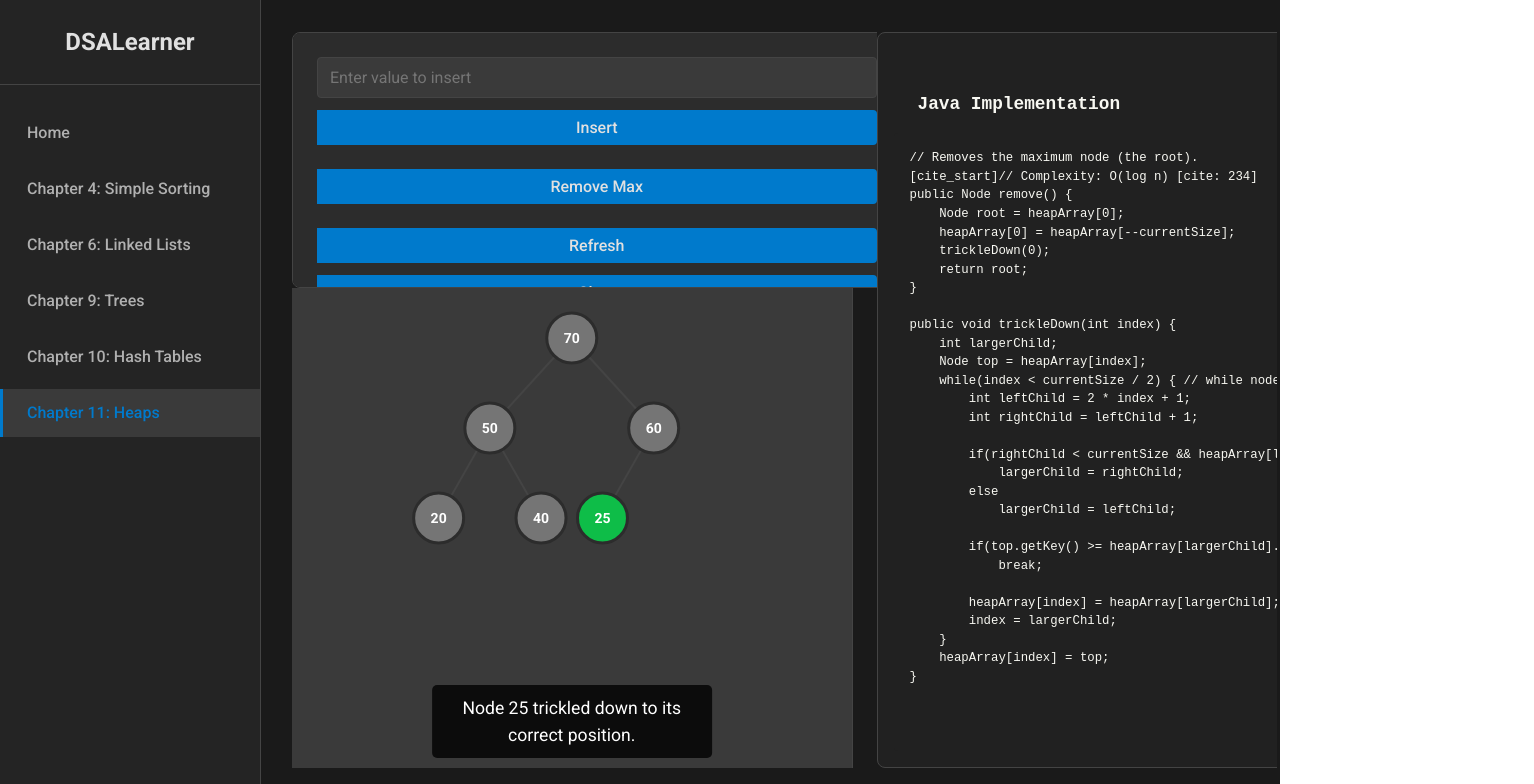
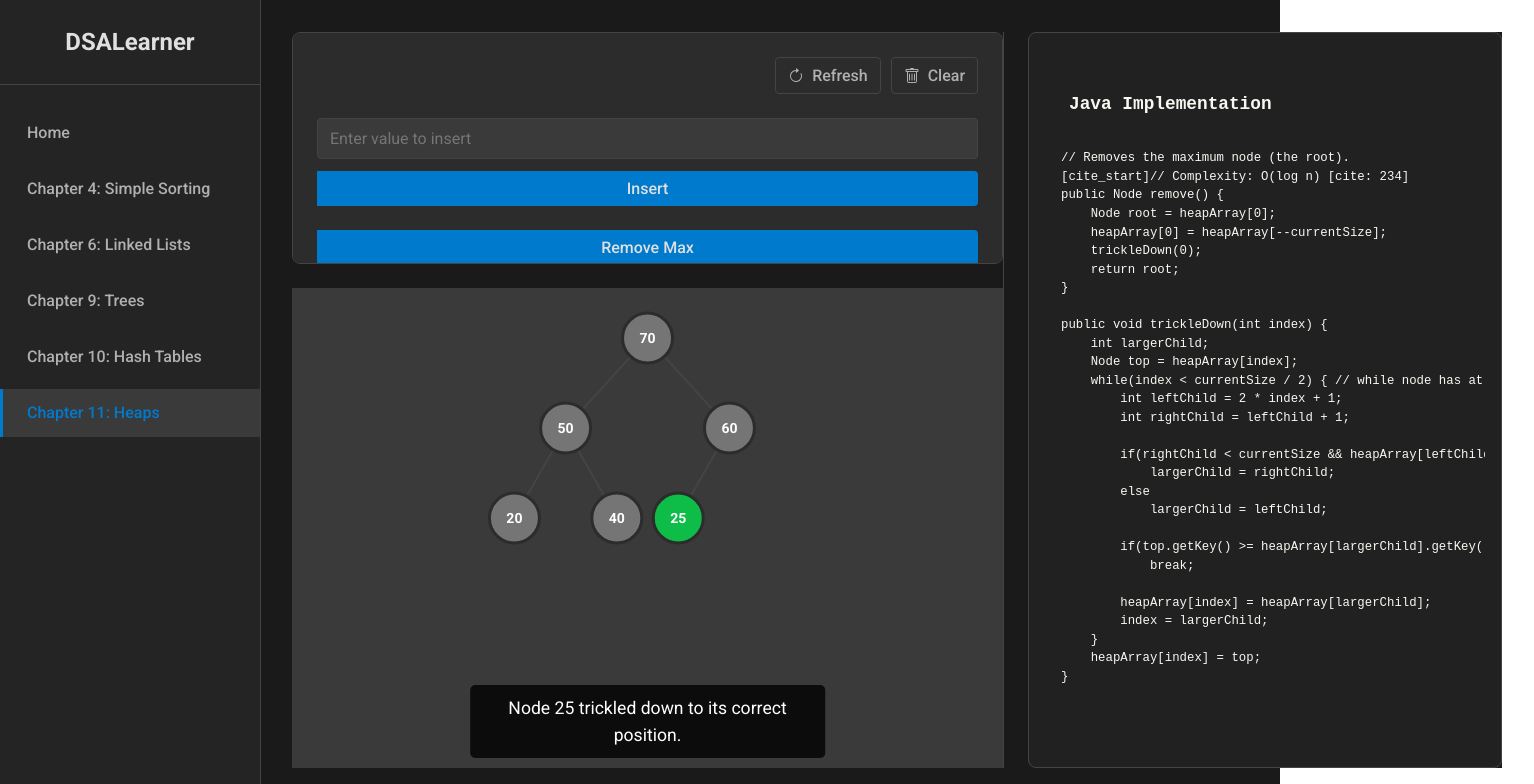
Before and after one commit to thomaskim09/DSALearner, a React (Vite) app: page /heap in a window 1280 px wide. Both pictures are taken after a click on the button "Remove Max". Shown: the top 784 px of the page, 1534 px wide, since content can reach past the window. Built offline with nearby package versions, Linux system fonts and the light colour scheme.

Commit message:
Refine heaps

```diff
--- a/src/App.css
+++ b/src/App.css
@@ -87,6 +87,31 @@ body {
     gap: 1.5rem;
 }
 
+.controls-and-visualizer,
+.code-display-container {
+    min-width: 0; /* Prevents flex items from overflowing their container */
+    display: flex;
+}
+
+.controls-and-visualizer {
+    flex-direction: column;
+    gap: 1.5rem; /* Adds space between controls and visualizer */
+    flex: 2; /* Default size ratio */
+}
+
+.code-display-container {
+   flex: 1; /* Default size ratio */
+}
+
+/* Overrides for pages that need more visualizer space */
+.controls-and-visualizer.large-visualizer {
+    flex: 3;
+}
+.code-display-container.large-code {
+    flex: 2;
+}
+
+
 .controls-panel {
     background-color: var(--bg-content);
     padding: 1.5rem;
--- a/src/assets/styles/HashTable.css
+++ b/src/assets/styles/HashTable.css
@@ -14,14 +14,6 @@
 .visualizer-container { flex: 1; display: flex; min-width: 280px; }
 .code-display-container { flex: 1; display: flex; min-width: 400px; }
 
-/* Ensure direct children of containers fill the available space */
-.controls-container > *,
-.trace-container > *,
-.visualizer-container > *,
-.code-display-container > * {
-    width: 100%;
-}
-
 /* --- Styles for each panel --- */
 .controls-panel,
 .calculation-trace,
@@ -32,7 +24,6 @@
     border: 1px solid var(--border-color);
     display: flex;
     flex-direction: column;
-    width: 100%;
     overflow: hidden;
 }
 
--- a/src/assets/styles/Heap.css
+++ b/src/assets/styles/Heap.css
@@ -22,3 +22,48 @@
     z-index: 10;
     text-align: center;
 }
+
+.step-navigator {
+    display: flex;
+    gap: 10px;
+    align-items: center;
+    justify-content: center;
+    margin-top: 10px;
+}
+
+.step-navigator button {
+    background-color: var(--button-bg);
+    border: none;
+    color: white;
+    padding: 8px 12px;
+    border-radius: 4px;
+    cursor: pointer;
+}
+
+.step-navigator button:disabled {
+    background-color: #555;
+    cursor: not-allowed;
+}
+
+.utility-buttons {
+    display: flex;
+    justify-content: flex-end;
+    gap: 10px;
+}
+
+.utility-buttons button {
+    background: none;
+    border: 1px solid var(--border-color);
+    color: var(--text-secondary);
+    display: flex;
+    align-items: center;
+    gap: 8px;
+    padding: 8px 12px;
+    border-radius: 4px;
+    cursor: pointer;
+}
+
+.utility-buttons button:hover {
+    background-color: var(--bg-interactive);
+    color: var(--text-primary);
+}
--- a/src/components/HashTable/CalculationTrace.jsx
+++ b/src/components/HashTable/CalculationTrace.jsx
@@ -8,7 +8,7 @@ const CalculationTrace = ({ insertedData, tableSize }) => {
         <div className="calculation-trace">
             <h3 className="trace-header">Insertion Trace</h3>
             <div className="trace-formula">
-                Hash Formula: <span>key % {tableSize}</span>
+                Hash Formula: <br/><span>key % {tableSize}</span>
             </div>
             <div className="trace-table-container">
                 <table className="trace-table">
--- a/src/components/Heap/HeapControls.jsx
+++ b/src/components/Heap/HeapControls.jsx
@@ -1,6 +1,22 @@
 import React, { useState } from 'react';
+import { RefreshIcon, TrashIcon } from '../common/Icons';
 
-const HeapControls = ({ onInsert, onRemove, onClear, onRefresh, isAnimating, setOperation }) => {
+const StepNavigator = ({ steps, current, isPlaying, onStep, onPlayPause, onRestart, onClose }) => {
+    return (
+        <div className="step-navigator">
+            <button onClick={() => onStep(current - 1)} disabled={current === 0}>{"<"}</button>
+            <button onClick={onPlayPause}>{isPlaying ? 'Pause' : 'Play'}</button>
+            <button onClick={() => onStep(current + 1)} disabled={current >= steps.length - 1}>{">"}</button>
+            <button onClick={onRestart}>Restart</button>
+            <button onClick={onClose} className="close-btn">Close</button>
+        </div>
+    )
+};
+
+const HeapControls = ({
+    onInsert, onRemove, onClear, onRefresh, isAnimating, setOperation,
+    animationSteps, currentStep, isPlaying, togglePlay, goToStep, onRestart, onClose
+}) => {
     const [insertValue, setInsertValue] = useState('');
 
     const handleInsert = () => {
@@ -13,7 +29,11 @@ const HeapControls = ({ onInsert, onRemove, onClear, onRefresh, isAnimating, set
     return (
         <div className="controls-panel">
             <div className="control-grid">
-                <div className="control-group" onFocus={() => setOperation('insert')}>
+                <div className="utility-buttons">
+                    <button onClick={onRefresh} disabled={isAnimating}><RefreshIcon/> Refresh</button>
+                    <button onClick={onClear} disabled={isAnimating}><TrashIcon/> Clear</button>
+                </div>
+                <div className="control-group" onMouseEnter={() => setOperation('insert')}>
                     <input
                         type="number"
                         value={insertValue}
@@ -23,13 +43,21 @@ const HeapControls = ({ onInsert, onRemove, onClear, onRefresh, isAnimating, set
                     />
                     <button onClick={handleInsert} disabled={isAnimating || insertValue === ''}>Insert</button>
                 </div>
-                <div className="control-group" onFocus={() => setOperation('remove')}>
+                <div className="control-group" onMouseEnter={() => setOperation('remove')}>
                     <button onClick={onRemove} disabled={isAnimating}>Remove Max</button>
                 </div>
-                <div className="control-group">
-                    <button onClick={onRefresh} disabled={isAnimating}>Refresh</button>
-                    <button onClick={onClear} disabled={isAnimating}>Clear</button>
-                </div>
+
+                {isAnimating && (
+                    <div className="control-group">
+                        <label>Animation Controls:</label>
+                        <StepNavigator
+                            steps={animationSteps} current={currentStep}
+                            isPlaying={isPlaying} onStep={goToStep}
+                            onPlayPause={togglePlay} onRestart={onRestart}
+                            onClose={onClose}
+                        />
+                    </div>
+                )}
             </div>
         </div>
     );
--- /dev/null
+++ b/src/components/common/Icons.jsx
@@ -0,0 +1,15 @@
+import React from 'react';
+
+export const RefreshIcon = () => (
+    <svg xmlns="http://www.w3.org/2000/svg" width="16" height="16" fill="currentColor" viewBox="0 0 16 16">
+      <path fillRule="evenodd" d="M8 3a5 5 0 1 0 4.546 2.914.5.5 0 0 1 .908-.417A6 6 0 1 1 8 2v1z"/>
+      <path d="M8 4.466V.534a.25.25 0 0 1 .41-.192l2.36 1.966c.12.1.12.284 0 .384L8.41 4.658A.25.25 0 0 1 8 4.466z"/>
+    </svg>
+);
+
+export const TrashIcon = () => (
+    <svg xmlns="http://www.w3.org/2000/svg" width="16" height="16" fill="currentColor" viewBox="0 0 16 16">
+      <path d="M5.5 5.5A.5.5 0 0 1 6 6v6a.5.5 0 0 1-1 0V6a.5.5 0 0 1 .5-.5zm2.5 0a.5.5 0 0 1 .5.5v6a.5.5 0 0 1-1 0V6a.5.5 0 0 1 .5-.5zm3 .5a.5.5 0 0 0-1 0v6a.5.5 0 0 0 1 0V6z"/>
+      <path fillRule="evenodd" d="M14.5 3a1 1 0 0 1-1 1H13v9a2 2 0 0 1-2 2H5a2 2 0 0 1-2-2V4h-.5a1 1 0 0 1-1-1V2a1 1 0 0 1 1-1H6a1 1 0 0 1 1-1h2a1 1 0 0 1 1 1h3.5a1 1 0 0 1 1 1v1zM4.118 4 4 4.059V13a1 1 0 0 0 1 1h6a1 1 0 0 0 1-1V4.059L11.882 4H4.118zM2.5 3V2h11v1h-11z"/>
+    </svg>
+);
--- a/src/pages/HeapPage.jsx
+++ b/src/pages/HeapPage.jsx
@@ -1,4 +1,4 @@
-import React, { useState, useCallback } from 'react';
+import React, { useState, useCallback, useEffect } from 'react';
 import HeapControls from '../components/Heap/HeapControls';
 import HeapVisualizer from '../components/Heap/HeapVisualizer';
 import HeapCodeDisplay from '../components/Heap/HeapCodeDisplay';
@@ -9,43 +9,81 @@ const HeapPage = () => {
     const { heap, insert, remove, clear, refreshHeap, getHeapHeight } = useHeap();
     const [operation, setOperation] = useState('insert');
     const [animation, setAnimation] = useState(null);
+    const [currentStep, setCurrentStep] = useState(0);
+    const [isPlaying, setIsPlaying] = useState(false);
 
-    const handleInsert = useCallback((value) => {
-        if (animation) return;
-        const steps = insert(value);
-        setAnimation({ type: 'insert', steps });
-    }, [insert, animation]);
+    const isAnimating = !!animation;
 
-    const handleRemove = useCallback(() => {
-        if (animation) return;
-        const steps = remove();
-        setAnimation({ type: 'remove', steps });
-    }, [remove, animation]);
+    const handleOperation = useCallback((op, value) => {
+        if (isAnimating) return;
+        const steps = op(value);
+        setAnimation({ type: op.name, steps });
+        setCurrentStep(0);
+        setIsPlaying(true);
+    }, [isAnimating]);
 
     const handleAnimationComplete = () => {
         setAnimation(null);
+        setCurrentStep(0);
+        setIsPlaying(false);
     };
+
+    const togglePlay = () => {
+        if (currentStep >= (animation?.steps?.length || 0)) {
+            setCurrentStep(0);
+            setIsPlaying(true);
+        } else {
+            setIsPlaying(!isPlaying);
+        }
+    };
+
+    const goToStep = (step) => {
+        if (animation && step >= 0 && step < animation.steps.length) {
+            setCurrentStep(step);
+            setIsPlaying(false);
+        }
+    };
+
+    useEffect(() => {
+        let timer;
+        if (isPlaying && animation && currentStep < animation.steps.length) {
+            timer = setTimeout(() => {
+                setCurrentStep(prev => prev + 1);
+            }, 800);
+        } else if (animation && currentStep >= animation.steps.length) {
+            setIsPlaying(false);
+        }
+        return () => clearTimeout(timer);
+    }, [isPlaying, currentStep, animation]);
 
     return (
         <div className="chapter-page">
             <div className="interactive-area">
-                <div className="controls-and-visualizer">
+                <div className="controls-and-visualizer large-visualizer">
                     <HeapControls
-                        onInsert={handleInsert}
-                        onRemove={handleRemove}
+                        onInsert={(val) => handleOperation(insert, val)}
+                        onRemove={() => handleOperation(remove)}
                         onClear={clear}
                         onRefresh={refreshHeap}
-                        isAnimating={!!animation}
+                        isAnimating={isAnimating}
                         setOperation={setOperation}
+                        animationSteps={animation ? animation.steps : []}
+                        currentStep={currentStep}
+                        isPlaying={isPlaying}
+                        togglePlay={togglePlay}
+                        goToStep={goToStep}
+                        onRestart={() => goToStep(0)}
+                        onClose={handleAnimationComplete}
                     />
                     <HeapVisualizer
                         heap={heap}
                         getHeapHeight={getHeapHeight}
                         animation={animation}
                         onAnimationComplete={handleAnimationComplete}
+                        currentStep={currentStep}
                     />
                 </div>
-                <div className="code-display-container">
+                <div className="code-display-container large-code">
                     <HeapCodeDisplay operation={operation} />
                 </div>
             </div>
```
Also changed, not shown: src/components/Heap/HeapVisualizer.jsx (+13 -16 lines).
